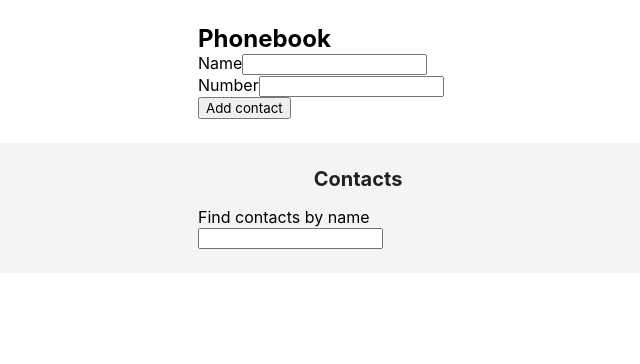
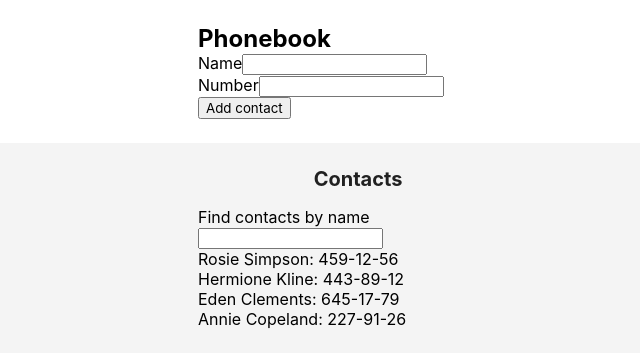
Before and after one commit to kuhai-anna/goit-react-hw-02-phonebook, a React (Create React App) app: page / in a window 1280 px wide. Shown: the top 364 px of the page, without its empty margins (282-922 px from the left). Built offline with nearby package versions, Linux system fonts and the light colour scheme.

Commit message:
Update App.jsx

```diff
--- a/src/components/App.jsx
+++ b/src/components/App.jsx
@@ -1,4 +1,3 @@
-import { nanoid } from 'nanoid';
 import { Component } from 'react';
 import { GlobalStyle } from 'GlobalStyle';
 import { Section } from './Section/Section';
@@ -8,46 +7,45 @@ import { ContactList } from './ContactList/ContactList';
 
 export class App extends Component {
   state = {
-    contacts: [],
-    name: '',
+    contacts: [
+      { id: 'id-1', name: 'Rosie Simpson', number: '459-12-56' },
+      { id: 'id-2', name: 'Hermione Kline', number: '443-89-12' },
+      { id: 'id-3', name: 'Eden Clements', number: '645-17-79' },
+      { id: 'id-4', name: 'Annie Copeland', number: '227-91-26' },
+    ],
+    filter: '',
   };
 
-  nameId = nanoid();
-
-  entryContactName = e => {
-    this.setState({ name: e.target.value });
+  // додавання контактів
+  formSubmitHandler = contact => {
+    console.log(contact);
+    this.setState(({ contacts }) => ({
+      contacts: [...contacts, contact],
+    }));
   };
 
-  addContactName = e => {
-    e.preventDefault();
-    const form = e.currentTarget;
-    const name = form.elements.name.value;
-
-    // Кожен контакт повинен бути об'єктом з властивостями name та id.
-
-    this.setState(prevState => {
-      prevState.contacts.push({ name: name, id: this.nameId });
-    });
-
-    console.log(this.state.contacts);
-    form.reset();
+  // фільтрація контактів
+  changeFilter = e => {
+    this.setState({ filter: e.currentTarget.value });
   };
 
   render() {
-    const { contacts, name } = this.state;
+    const { contacts, filter } = this.state;
+
+    // фільтрація контактів
+    const normalizeFilter = filter.toLowerCase();
+    const visibleContacts = contacts.filter(({ name }) =>
+      name.toLowerCase().includes(normalizeFilter)
+    );
 
     return (
       <>
         <Section mainTitle="Phonebook">
-          <ContactForm
-            name={name}
-            onEntryContactName={this.entryContactName}
-            onAddContactName={this.addContactName}
-          />
+          <ContactForm onSubmit={this.formSubmitHandler} />
         </Section>
         <Section title="Contacts">
-          <Filter />
-          <ContactList contacts={contacts} />
+          <Filter value={filter} onChangeFilter={this.changeFilter} />
+          <ContactList contacts={visibleContacts} />
         </Section>
         <GlobalStyle />
       </>
```
